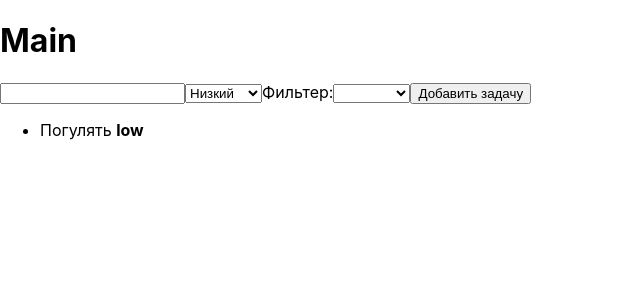
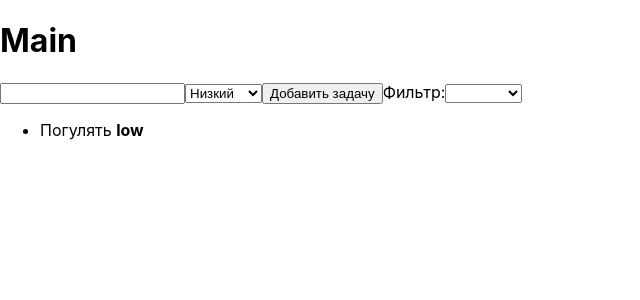
Before and after one commit to Lexa74/practic-mobx, a React (Create React App) app: page / in a window 1280 px wide. Shown: the top 300 px of the page, without its empty margins (0-640 px from the left). Built offline with nearby package versions, Linux system fonts and the light colour scheme.

Commit message:
Доделал фильтр. Теперь он полноценный computed

```diff
--- a/src/App.tsx
+++ b/src/App.tsx
@@ -1,5 +1,7 @@
 import React, {useState} from 'react';
 import {useDataStore} from "./store/context";
+import {TodoList} from "./store/todos";
+import {useObserver} from "mobx-react";
 
 function App() {
   const store = useDataStore();
@@ -9,18 +11,18 @@ function App() {
   });
   const [filterTodo, setFilterTodo] = useState('');
 
-    const changeFilter = (valueFilter: string) => {
-        setFilterTodo(valueFilter);
-        console.log(store.todos.filterByPriority(valueFilter))
-    }
-
   const addTodo = () => {
     if(todoValue.name === '') {
       return
     }
-    store.todos.addNewTodo(todoValue)
-    setTodoValue({name: '', priority: 'low'})
+    store.todos.addNewTodo(todoValue);
+    setTodoValue({
+        name: '',
+        priority: 'low'
+    });
   };
+
+  const todos: TodoList[] = filterTodo.length ? store.todos.filterByPriority(filterTodo) : store.todos.todoList
 
     return (
         <>
@@ -39,21 +41,21 @@ function App() {
                 <option value="medium">Средний</option>
                 <option value="high">Высокий</option>
             </select>
-        <label>Фильтер:</label>
-        <select name="filterPriority" value={filterTodo} onChange={(e) => {changeFilter(e.target.value)}}>
+            <button onClick={addTodo}>Добавить задачу</button>
+            <label>Фильтр:</label>
+            <select name="filterPriority" value={filterTodo} onChange={(e) => {setFilterTodo(e.target.value)}}>
                 <option value=""></option>
                 <option value="low">Низкий</option>
                 <option value="medium">Средний</option>
                 <option value="high">Высокий</option>
             </select>
-      <button onClick={addTodo}>Добавить задачу</button>
-        {store.todos.todoList.map((todo,index) => (
+            {todos.map((todo,index) => (
                 <ul key={index}>
                     <li>{todo.name} <b>{todo.priority}</b></li>
                 </ul>
             ))}
         </>
-  );
+    )
 }
 
 export default App;
--- a/src/store/todos.ts
+++ b/src/store/todos.ts
@@ -1,6 +1,6 @@
 import { action, computed, observable } from 'mobx';
 
-interface TodoList {
+export interface TodoList {
   name: string,
   priority: string
 }
```
Lines whose indentation alone changed are shown as unchanged.
